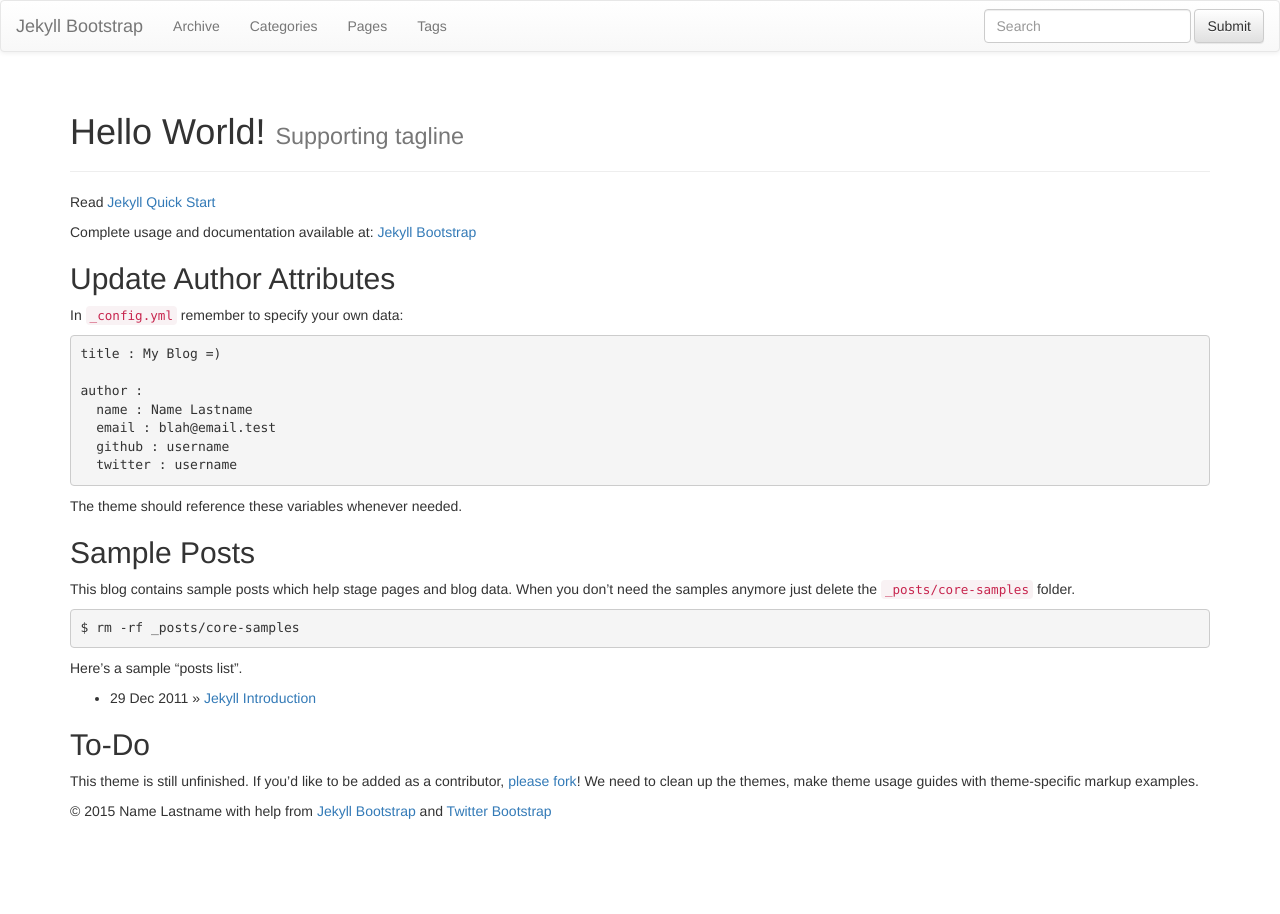
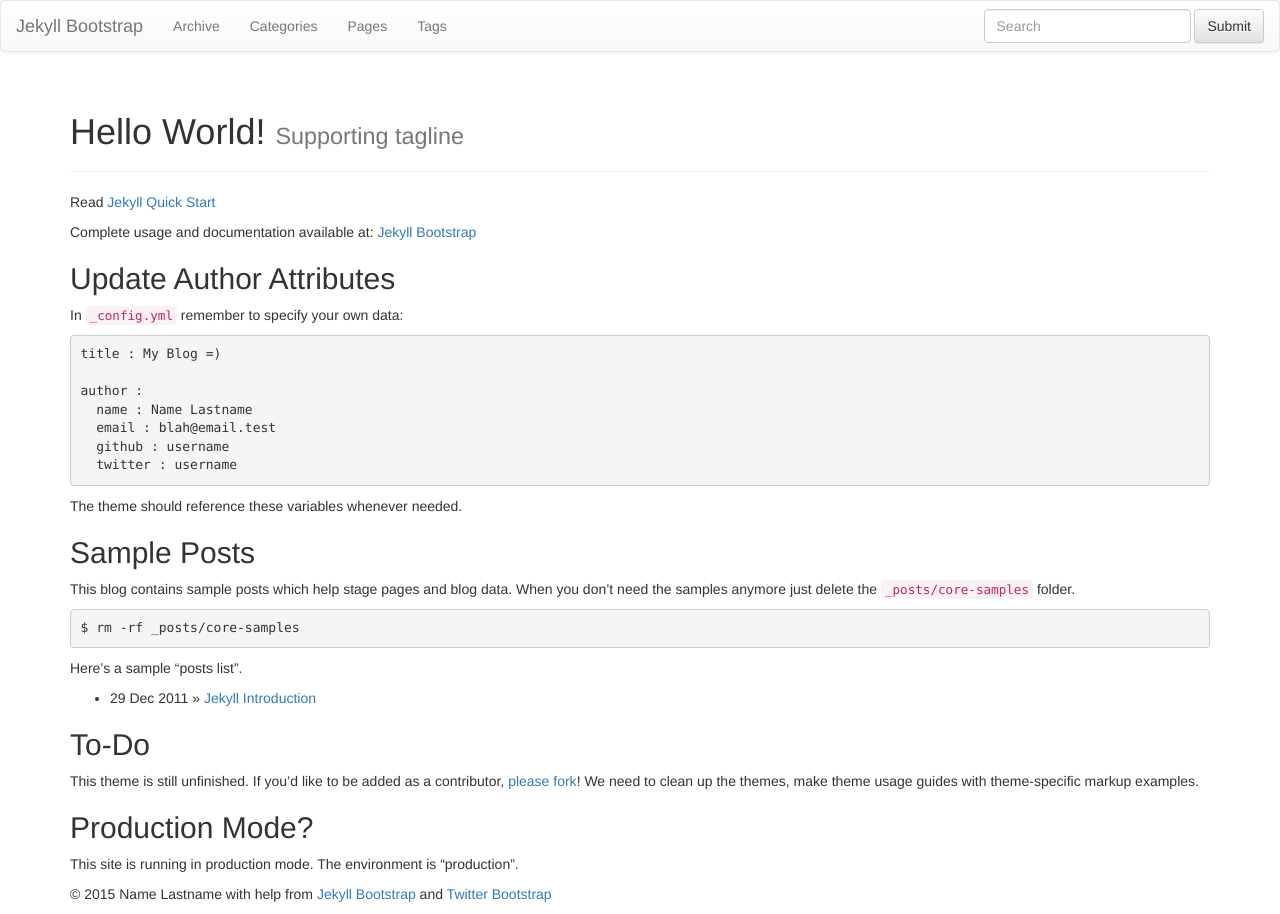
Before and after one commit to plusjade/jekyll-bootstrap, a Jekyll site: the page built from index.md, in a window 1280 px wide. Built offline with Jekyll 4.4.1, drawn with Linux system fonts in a browser that asks for light colours; nearby versions of some CDN libraries; library files that are not in the unit come from our copies.

Commit message:
Added test to index.md.

```diff
--- a/index.md
+++ b/index.md
@@ -42,3 +42,9 @@ Here's a sample "posts list".
 
 This theme is still unfinished. If you'd like to be added as a contributor, [please fork](http://github.com/plusjade/jekyll-bootstrap)!
 We need to clean up the themes, make theme usage guides with theme-specific markup examples.
+
+{% include JB/is_production %}
+
+## Production Mode?
+
+This site is {% if is_production != true %}not{% endif %} running in production mode. The environment is "{{jb_prod_env}}".
```
